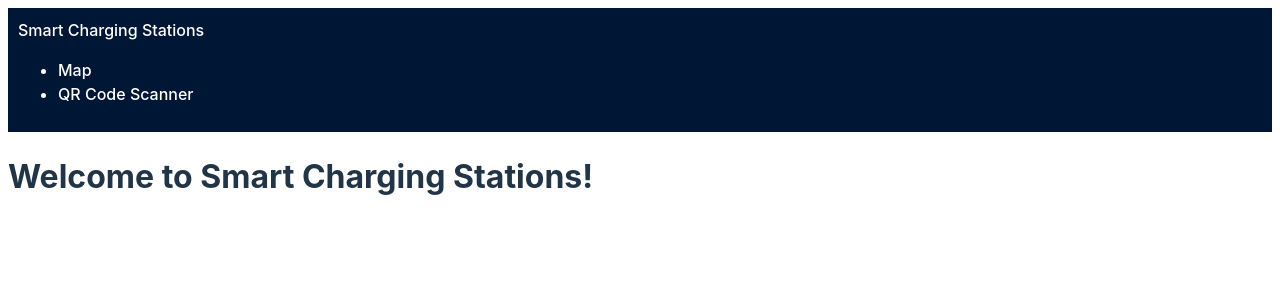
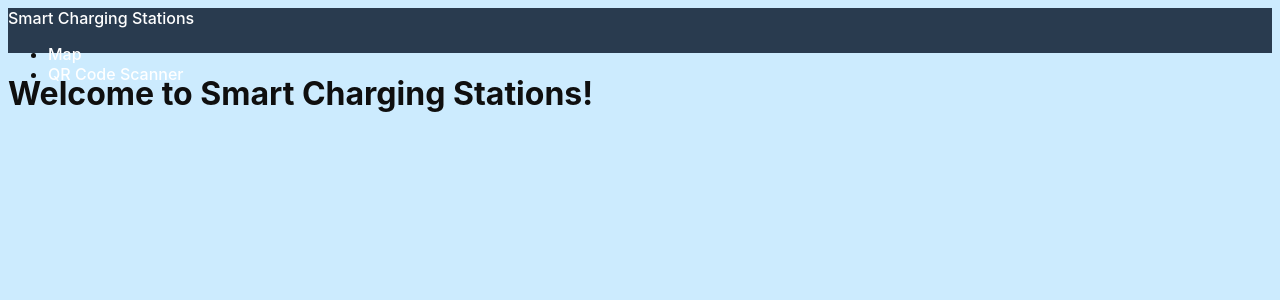
Before and after one commit to angelacorte/smart-charging-station-app, a SvelteKit app: page / in a window 1280 px wide. Shown: the top 300 px of the page. Built offline with nearby package versions, Linux system fonts and the light colour scheme.

Commit message:
fix: update app style

```diff
--- a/src/app.css
+++ b/src/app.css
@@ -1,46 +1,29 @@
+:root {
 
-:root {
+  background-color: rgb(0, 159, 253, 0.2);/* #424245;*/
+  color: #0f0f0f;
   font-family: Inter, system-ui, Avenir, Helvetica, Arial, sans-serif;
-  line-height: 1.5;
-  font-weight: 400;
-
-  color-scheme: light dark;
-  color: rgba(255, 255, 255, 0.87);
-  background-color: #242424;
-
-  font-synthesis: none;
-  text-rendering: optimizeLegibility;
-  -webkit-font-smoothing: antialiased;
-  -moz-osx-font-smoothing: grayscale;
-  -webkit-text-size-adjust: 100%;
+}
+nav {
+  background-color: rgb(00, 16, 35, 0.8);/* #001635;*/
+  font-family: Inter, system-ui, Avenir, Helvetica, Arial, sans-serif;
+  height: 45px;
 }
 
 
-
-@media (prefers-color-scheme: light) {
-  :root {
-    color: #213547;
-    background-color: #ffffff;
-  }
-  a:hover {
-    color: #747bff;
-  }
-  button {
-    background-color: #f9f9f9;
-  }
+.btn{
+  background: #001635;
+  color: #EAEAEA;
+  border-color: #001635;
+  padding: 5px;
 }
 
-.btn{
-  background: #001635;
-  color: #FFFFFF;
-  border-color: #001635;
+.btn:hover, a:hover{
+  /*
+  color: #397367;
+  */
+  background: #001650; /*#007f6f #397367*/
   border-radius: 10px;
-  padding: 4px;
-}
-
-.btn:hover{
-  color: #FFFFFF;
-  background: #397367;
 }
 
 a {
@@ -52,57 +35,129 @@ a:hover {
   color: #397367;
 }
 
-
-.navbar{
-  position: sticky;
-  /*display: block;*/
-  background: #001635; /*007f6f*/
-  color: #FFFFFF;
-  text-decoration: none;
-  padding: 10px;
+.inner {
+  max-width: 980px;
+  padding-left: 20px;
+  padding-right: 20px;
+  margin: auto;
+  box-sizing: border-box;
+  display: flex;
+  align-items: center;
+  height: 100%;
 }
 
-/*
-body {
-  margin: 0;
-  display: flex;
-  place-items: center;
-  min-width: 320px;
-  min-height: 100vh;
+.mobile-icon {
+  width: 25px;
+  height: 14px;
+  position: relative;
+  cursor: pointer;
 }
 
-h1 {
-  font-size: 3.2em;
-  line-height: 1.1;
+.mobile-icon:after,
+.mobile-icon:before,
+.middle-line {
+  content: "";
+  position: absolute;
+  width: 100%;
+  height: 2px;
+  background-color: #fff;
+  transition: all 0.4s;
+  transform-origin: center;
 }
 
-.card {
-  padding: 2em;
+.mobile-icon:before,
+.middle-line {
+  top: 0;
 }
 
-#app {
-  max-width: 90%;
-  margin: 0 auto;
-  padding: 2rem;
-  text-align: center;
+.mobile-icon:after,
+.middle-line {
+  bottom: 0;
 }
 
-button {
-  border-radius: 8px;
-  border: 1px solid transparent;
-  padding: 0.6em 1.2em;
-  font-size: 1em;
-  font-weight: 500;
-  font-family: inherit;
-  background-color: #1a1a1a;
-  cursor: pointer;
-  transition: border-color 0.25s;
+.mobile-icon:before {
+  width: 66%;
 }
-button:hover {
-  border-color: #646cff;
+
+.mobile-icon:after {
+  width: 33%;
 }
-button:focus,
-button:focus-visible {
-  outline: 4px auto -webkit-focus-ring-color;
+
+.middle-line {
+  margin: auto;
 }
-*/
+
+.mobile-icon:hover:before,
+.mobile-icon:hover:after,
+.mobile-icon.active:before,
+.mobile-icon.active:after,
+.mobile-icon.active .middle-line {
+  width: 100%;
+}
+
+.mobile-icon.active:before,
+.mobile-icon.active:after {
+  top: 50%;
+  transform: rotate(-45deg);
+}
+
+.mobile-icon.active .middle-line {
+  transform: rotate(45deg);
+}
+
+.navbar-list {
+  display: none;
+  width: 100%;
+  justify-content: space-between;
+  margin: 0;
+  padding: 0 40px;
+}
+
+.navbar-list.mobile {
+  background-color: rgb(00, 16, 35, 0.8);/* #001635;*/
+  position: fixed;
+  display: block;
+  height: calc(100% - 53px);
+  bottom: 0;
+  left: 8px;
+}
+
+.navbar-list li {
+  list-style-type: none;
+  position: relative;
+}
+
+.navbar-list li:before {
+  content: "";
+  position: absolute;
+  bottom: 0;
+  left: 0;
+  width: 100%;
+  height: 1px;
+  background-color: #424245;
+}
+
+.navbar-list a {
+  color: #fff;
+  text-decoration: none;
+  display: flex;
+  height: 45px;
+  align-items: center;
+  padding: 0 10px;
+  font-size: 13px;
+}
+
+@media only screen and (min-width: 767px) {
+  .mobile-icon {
+    display: none;
+  }
+
+  .navbar-list {
+    display: flex;
+    padding: 0;
+  }
+
+  .navbar-list a {
+    display: inline-flex;
+  }
+}
--- a/src/app.html
+++ b/src/app.html
@@ -2,7 +2,6 @@
 <html lang="en">
   <head>
     <meta charset="UTF-8" />
-    <link rel="icon" type="image/svg+xml" href="/vite.svg" />
     <meta name="viewport" content="width=device-width, initial-scale=1.0" />
     %sveltekit.head%
     <title>SMART CHARGING STATIONS</title>
```
